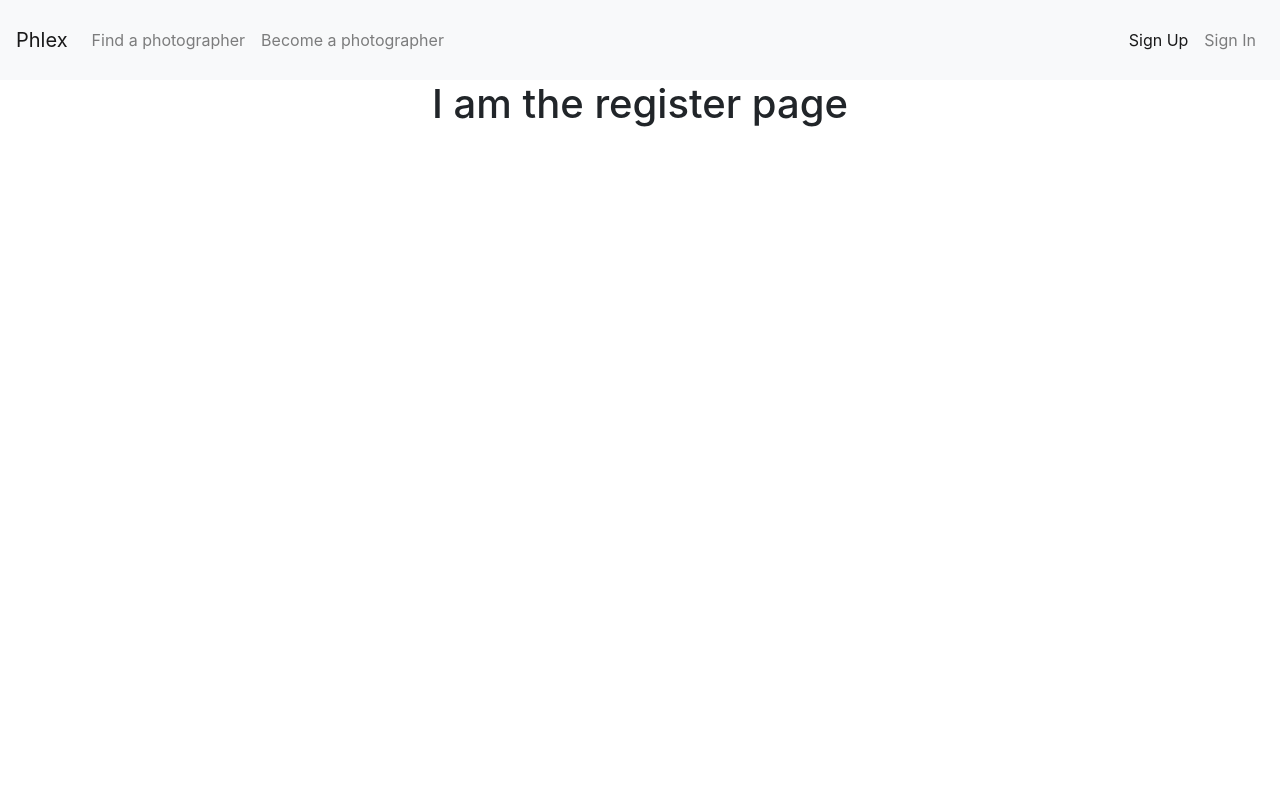
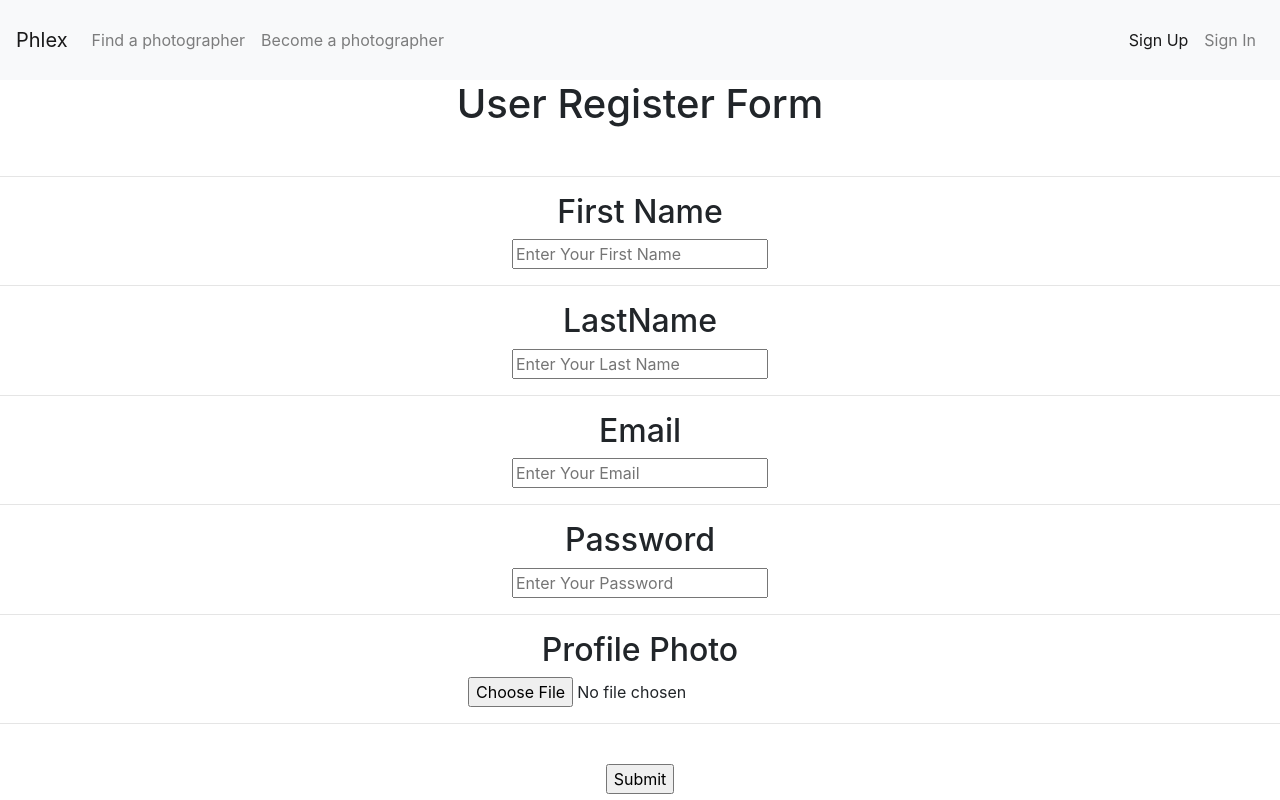
Before and after one commit to Anne-Anq/phlex, a React (Create React App) app in the folder phlex-front-end/: page /register in a window 1280 px wide. Built offline with nearby package versions, Linux system fonts and the light colour scheme.

Commit message:
Made the basic layout for the User Signup page

```diff
--- a/phlex-front-end/src/App.js
+++ b/phlex-front-end/src/App.js
@@ -5,6 +5,7 @@ import { Switch, Route } from "react-router-dom";
 import Navbar from "./components/navbar";
 import ResultPage from "./components/resultPage";
 import Home from "./components/home";
+import UserSignup from './components/UserSignup/UserSignupComp';
 
 //Stylesheets
 import "./App.css";
@@ -62,7 +63,9 @@ class App extends Component {
           />
           <Route
             path="/register"
-            render={props => <h1>I am the register page</h1>}
+            render={
+              props => <UserSignup />
+              }
           />
           <Route path="/login" render={props => <h1>I am the login page</h1>} />
           <Route
--- /dev/null
+++ b/phlex-front-end/src/components/UserSignup/UserSignupComp.jsx
@@ -0,0 +1,44 @@
+import React, { Component } from 'react';
+
+class UserSignup extends Component {
+	state = {};
+	render() {
+		return (
+			<div>
+				<h1>User Register Form</h1>
+                <br/>
+                <hr/>
+				<h2>First Name</h2>
+				<input id="firstName" placeholder='Enter Your First Name'/>
+                <hr/>
+				<h2>LastName</h2>
+				<input id="lastName" placeholder='Enter Your Last Name'/>
+                <hr/>
+                <h2>Email</h2>
+				<input type='email 'id="email" placeholder='Enter Your Email'/>
+                <hr/>
+				<h2>Password</h2>
+				<input type = "password"id="password" placeholder='Enter Your Password'/>
+                <hr/>
+                <h2>Profile Photo</h2>
+                <input type="file" name="image" accept="image/*"/>
+                <hr/>
+                <br/>
+                <input type="submit" />
+
+			</div>
+		);
+	}
+}
+
+/*
+User register form:
+
+A signup form for clients.
+
+Have the form as a popout, while potentially maintaining the landing page background.
+
+NAME | LASTNAME | EMAIL | PASSWORD | PROFILE PHOTO | SUBMIT BUTTON
+*/
+
+export default UserSignup;
```
Also changed, not shown: 1 other file (tests, documents, lock files or other folders).
